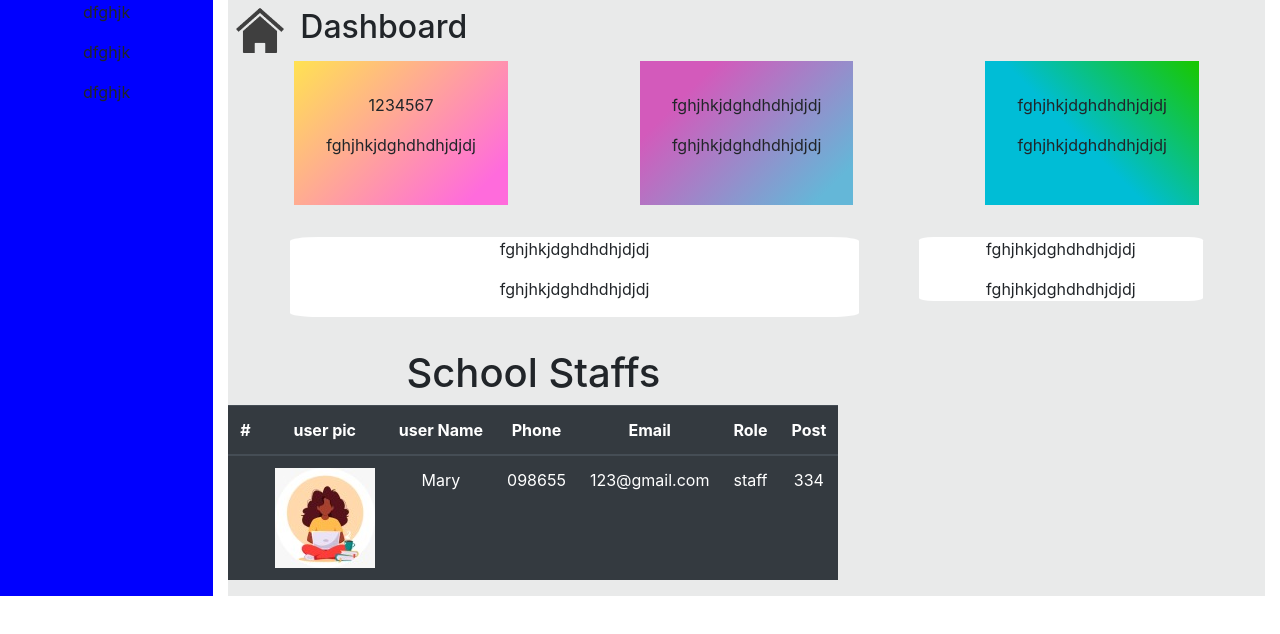
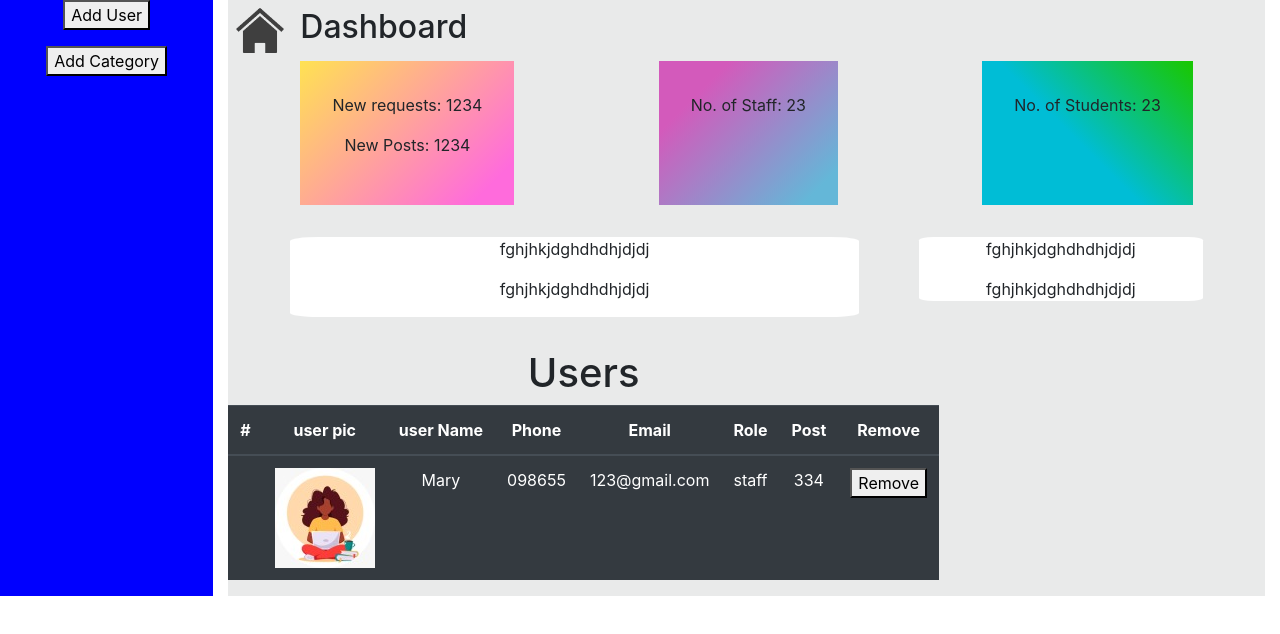
Before and after one commit to eliki-hue/codersMotivator, a React (Create React App) app: page / in a window 1280 px wide. Shown: the top 634 px of the page. Built offline with nearby package versions, Linux system fonts and the light colour scheme.

Commit message:
formatted the dashboard

```diff
--- a/src/App.js
+++ b/src/App.js
@@ -7,6 +7,7 @@ import About from './landingpage/About';
 import Footer from './landingpage/Footer';
 import Content from './Content';
 import Dashboard from './admin/Dashboard';
+import Chart from './admin/DashboardChart';
 
 function App() {
   return (
@@ -18,6 +19,7 @@ function App() {
       <Footer/> */}
       {/* <Content/> */}
       <Dashboard/>
+      {/* <Chart/> */}
 
     </div>
   );
--- a/src/admin/Dashboard.js
+++ b/src/admin/Dashboard.js
@@ -9,9 +9,9 @@ function Dashboard() {
       <div className="container-fluid">
         <div className="row">
           <div className="col-md-2" style={{ background: "blue" }}>
-            <p>dfghjk</p>
-            <p>dfghjk</p>
-            <p>dfghjk</p>
+            <p><button>Add User</button></p>
+            <p><button>Add Category</button></p>
+
           </div>
           <div className="col-md-10" style={{ background: "" }}>
             <div className="container">
@@ -26,16 +26,15 @@ function Dashboard() {
               </div>
               <div className="row dash-card-row">
                 <div className="dash-card-1">
-                  <p>1234567</p>
-                  <p>fghjhkjdghdhdhjdjdj</p>
+                  <p>New requests: 1234</p>
+                  <p>New Posts: 1234</p>
+
                 </div>
                 <div className="dash-card-2">
-                  <p>fghjhkjdghdhdhjdjdj</p>
-                  <p>fghjhkjdghdhdhjdjdj</p>
+                <p>No. of Staff: 23</p>
                 </div>
                 <div className="dash-card-3">
-                  <p>fghjhkjdghdhdhjdjdj</p>
-                  <p>fghjhkjdghdhdhjdjdj</p>
+                <p>No. of Students: 23</p>
                 </div>
               </div>
               <div className="row dash-bar-row">
@@ -54,7 +53,7 @@ function Dashboard() {
               </div>
               <div className="row">
                 <div className="users-list">
-                  <h1>School Staffs</h1>
+                  <h1>Users</h1>
                   <table class="table table-dark">
                     <thead>
                       <tr>
@@ -65,6 +64,7 @@ function Dashboard() {
                         <th scope="col">Email</th>
                         <th scope="col">Role</th>
                         <th scope="col">Post</th>
+                        <th scope="col">Remove</th>
                       </tr>
                     </thead>
                     <tbody>
@@ -78,6 +78,8 @@ function Dashboard() {
                         <td>123@gmail.com</td>
                         <td>staff</td>
                         <td>334</td>
+                        <td><button>Remove</button></td>
+
                       </tr>
                     </tbody>
                   </table>
--- /dev/null
+++ b/src/admin/DashboardChart.js
@@ -0,0 +1,54 @@
+import React from "react";
+// import "./App.css";
+import { Bar } from "react-chartjs-2";
+
+function Chart() {
+  return (
+    <div className="App">
+      <h1>GEEKSFORGEEKS BAR CHART REACTJS</h1>
+      <div style={{ maxWidth: "650px" }}>
+        <Bar
+          // data={{
+          //   // Name of the variables on x-axies for each bar
+          //   labels: ["1st bar", "2nd bar", "3rd bar", "4th bar"],
+          //   datasets: [
+          //     {
+          //       // Label for bars
+          //       label: "total count/value",
+          //       // Data or value of your each variable
+          //       data: [1552, 1319, 613, 1400],
+          //       // Color of each bar
+          //       backgroundColor: ["aqua", "green", "red", "yellow"],
+          //       // Border color of each bar
+          //       borderColor: ["aqua", "green", "red", "yellow"],
+          //       borderWidth: 0.5,
+          //     },
+          //   ],
+          // }}
+          // Height of graph
+          // height={400}
+          // options={{
+          //   maintainAspectRatio: false,
+          //   scales: {
+          //     yAxes: [
+          //       {
+          //         ticks: {
+          //           // The y-axis value will start from zero
+          //           beginAtZero: true,
+          //         },
+          //       },
+          //     ],
+          //   },
+          //   legend: {
+          //     labels: {
+          //       fontSize: 15,
+          //     },
+          //   },
+          // }}
+        />
+      </div>
+    </div>
+  );
+}
+
+export default Chart;
```
